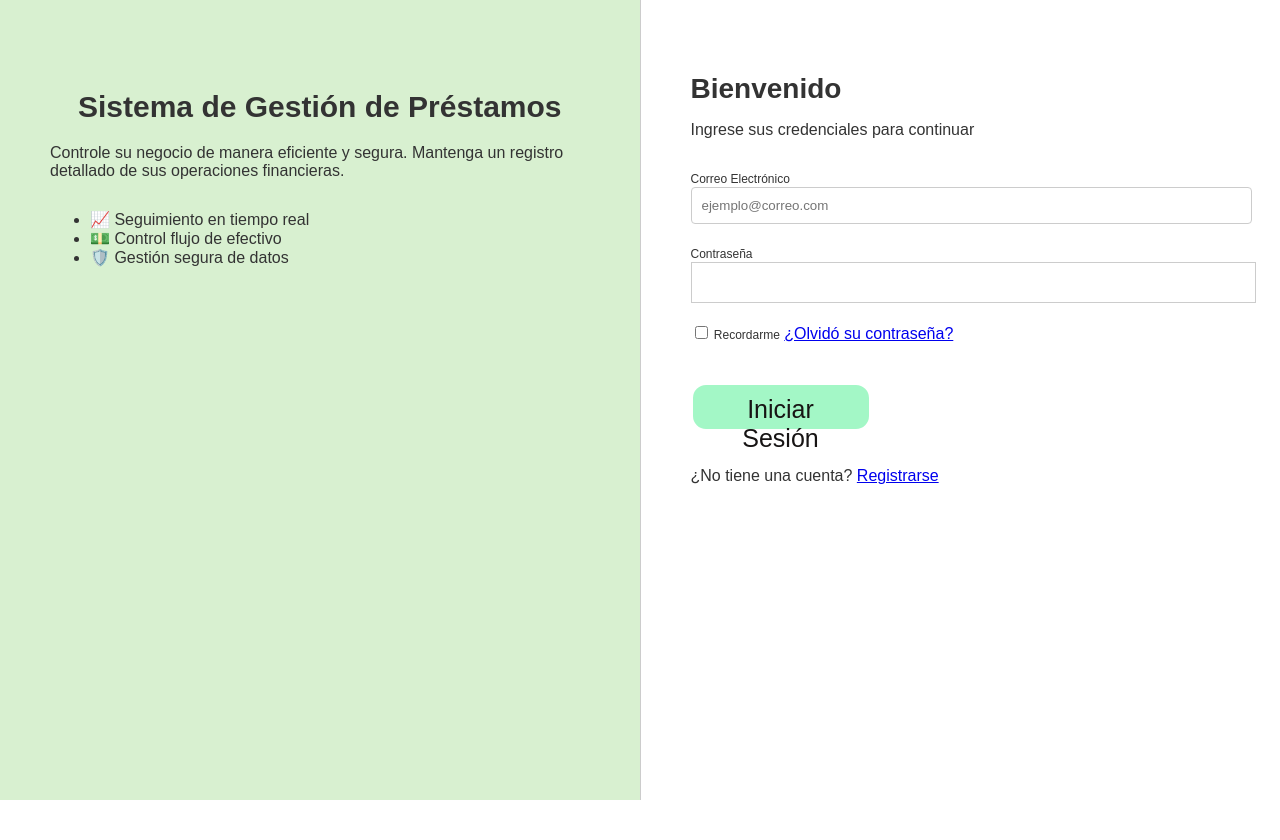
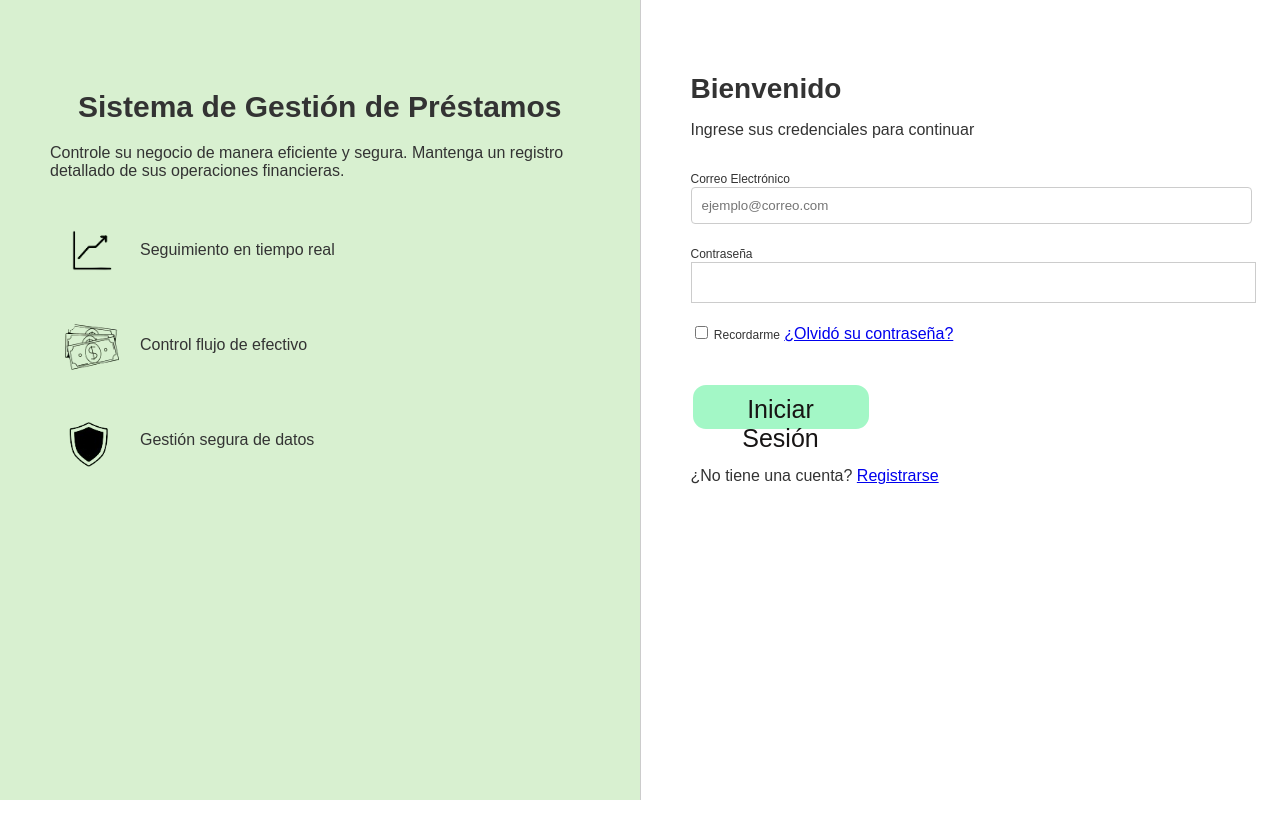
Before and after one commit to Johanks19/prestamos_miranda, a PHP site: page /login.php in a window 1280 px wide. Shown: the part 60-900 px from the top of the page. Run offline with PHP 8.4, Linux system fonts and the light colour scheme; data that the repository does not hold is empty.

Commit message:
cambios imagenes

```diff
--- a/miPrimeraPaginaWeb/dashboard.php
+++ b/miPrimeraPaginaWeb/dashboard.php
@@ -19,7 +19,7 @@ require'gestionPrestamos.php';
       <span>Préstamos Miranda</span>
     </div>
     <nav>
-      <a href="#">Inicio</a>
+      <a href="dashboard.php">Inicio</a>
       <a href="#">Préstamos</a>
       <a href="#">Clientes</a>
       <a href="#">Reportes</a>
--- a/miPrimeraPaginaWeb/estilos.css
+++ b/miPrimeraPaginaWeb/estilos.css
@@ -23,6 +23,24 @@ body {
   padding: 50px;
   box-sizing: border-box;
   border-right: 1px solid #ccc;
+}
+ul {
+  list-style: none; /* Quita las viñetas */
+  padding: 0;
+}
+
+ul li {
+  display: flex;
+  align-items: center;
+  margin-bottom: 15px;
+  font-size: 16px;
+}
+
+ul li img {
+  width: 80px;          /* Ajusta al mismo tamaño */
+  height: 80px;         /* Asegura proporción */
+  object-fit: contain;  /* Evita que se deformen */
+  margin-right: 10px;   /* Espacio entre imagen y texto */
 }
 
 .izquierda h1 {
--- a/miPrimeraPaginaWeb/login.html
+++ b/miPrimeraPaginaWeb/login.html
@@ -16,9 +16,9 @@
       <h1>Sistema de Gestión de Préstamos</h1>
       <p>Controle su negocio de manera eficiente y segura. Mantenga un registro detallado de sus operaciones financieras.</p>
       <ul>
-        <li>📈 Seguimiento en tiempo real</li>
-        <li>💵 Control flujo de efectivo</li>
-        <li>🛡️ Gestión segura de datos</li>
+        <li><img src="imagenes-miranda/stonk_login.PNG" alt="IMAGEN"> Seguimiento en tiempo real</li>
+        <li><img src="imagenes-miranda/dinero_login.PNG" alt="IMAGEN"> Control flujo de efectivo</li>
+        <li><img src="imagenes-miranda/escudo_login.PNG" alt="IMAGEN"> Gestión segura de datos</li>
       </ul>
     </div>
 
```
Also changed, not shown: miPrimeraPaginaWeb/imagenes-miranda/dinero_login.PNG, miPrimeraPaginaWeb/imagenes-miranda/escudo_login.PNG, miPrimeraPaginaWeb/imagenes-miranda/stonk_login.PNG.
